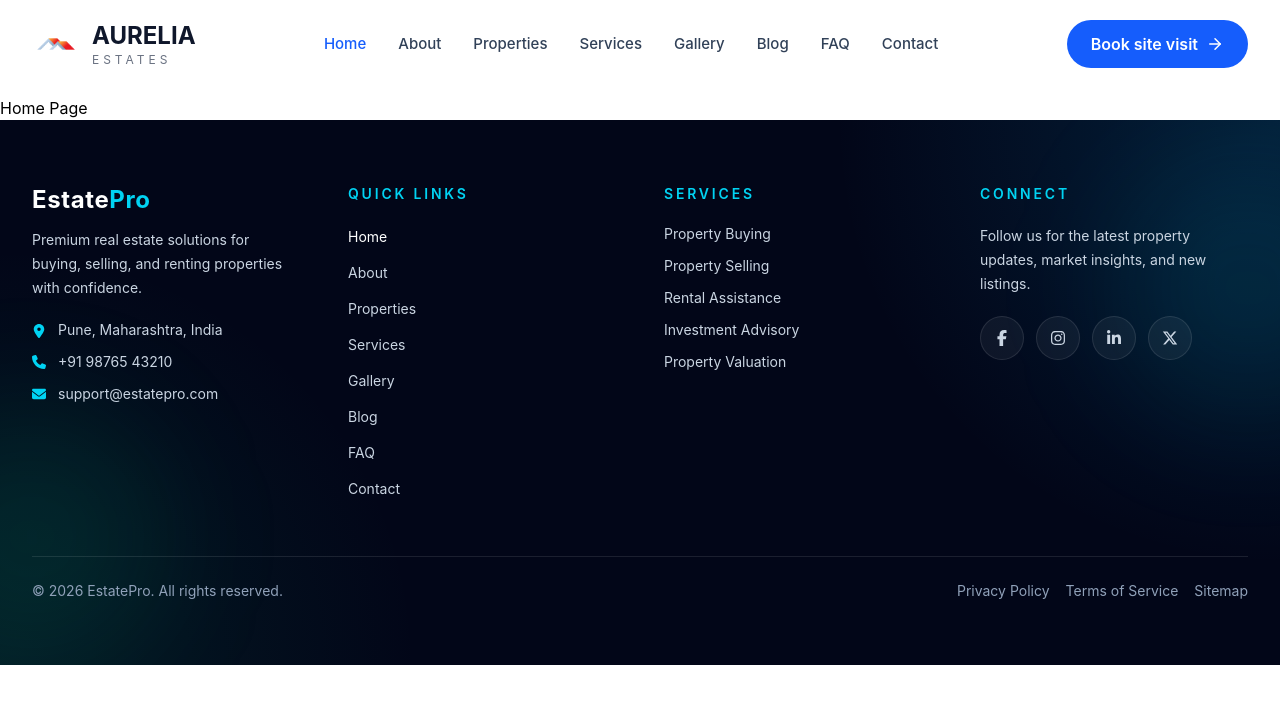
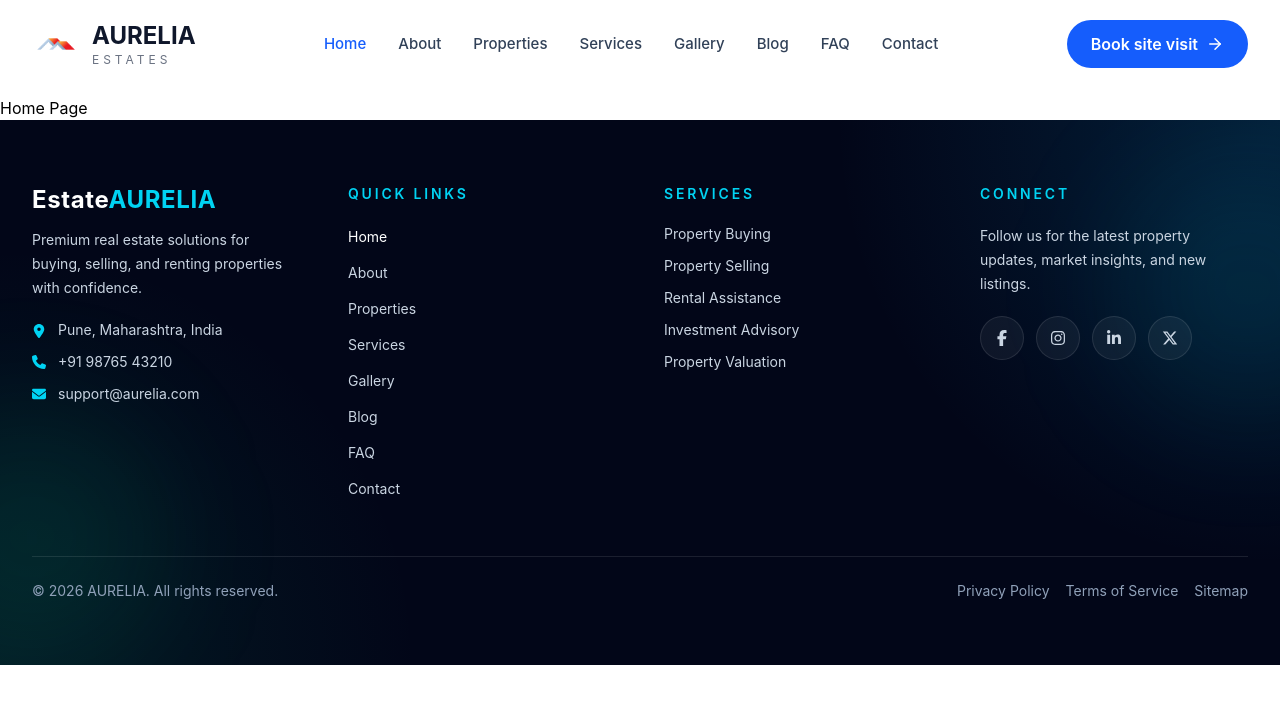
Before and after one commit to Amey5328/real-estate-company, a React (Vite) app: page / in a window 1280 px wide. Shown: the top 704 px of the page. Built offline with nearby package versions, Linux system fonts and the light colour scheme.

Commit message:
Update Footer component

```diff
--- a/src/components/layout/Footer.jsx
+++ b/src/components/layout/Footer.jsx
@@ -66,7 +66,7 @@
           <motion.div variants={item} className="space-y-5">
             <div>
               <h3 className="text-2xl font-bold tracking-wide">
-                Estate<span className="text-cyan-400">Pro</span>
+                Estate<span className="text-cyan-400">AURELIA</span>
               </h3>
               <p className="mt-3 max-w-sm text-sm leading-6 text-slate-300">
                 Premium real estate solutions for buying, selling, and renting properties with confidence.
@@ -84,7 +84,7 @@
               </div>
               <div className="flex items-center gap-3">
                 <FaEnvelope className="text-cyan-400" />
-                <span>support@estatepro.com</span>
+                <span>support@aurelia.com</span>
               </div>
             </div>
           </motion.div>
@@ -157,7 +157,7 @@
           className="mt-14 border-t border-white/10 pt-6"
         >
           <div className="flex flex-col gap-4 text-sm text-slate-400 md:flex-row md:items-center md:justify-between">
-            <p>© 2026 EstatePro. All rights reserved.</p>
+            <p>© 2026 AURELIA. All rights reserved.</p>
             <div className="flex flex-wrap gap-4">
               <a href="#" className="transition-colors duration-300 hover:text-white">
                 Privacy Policy
```
